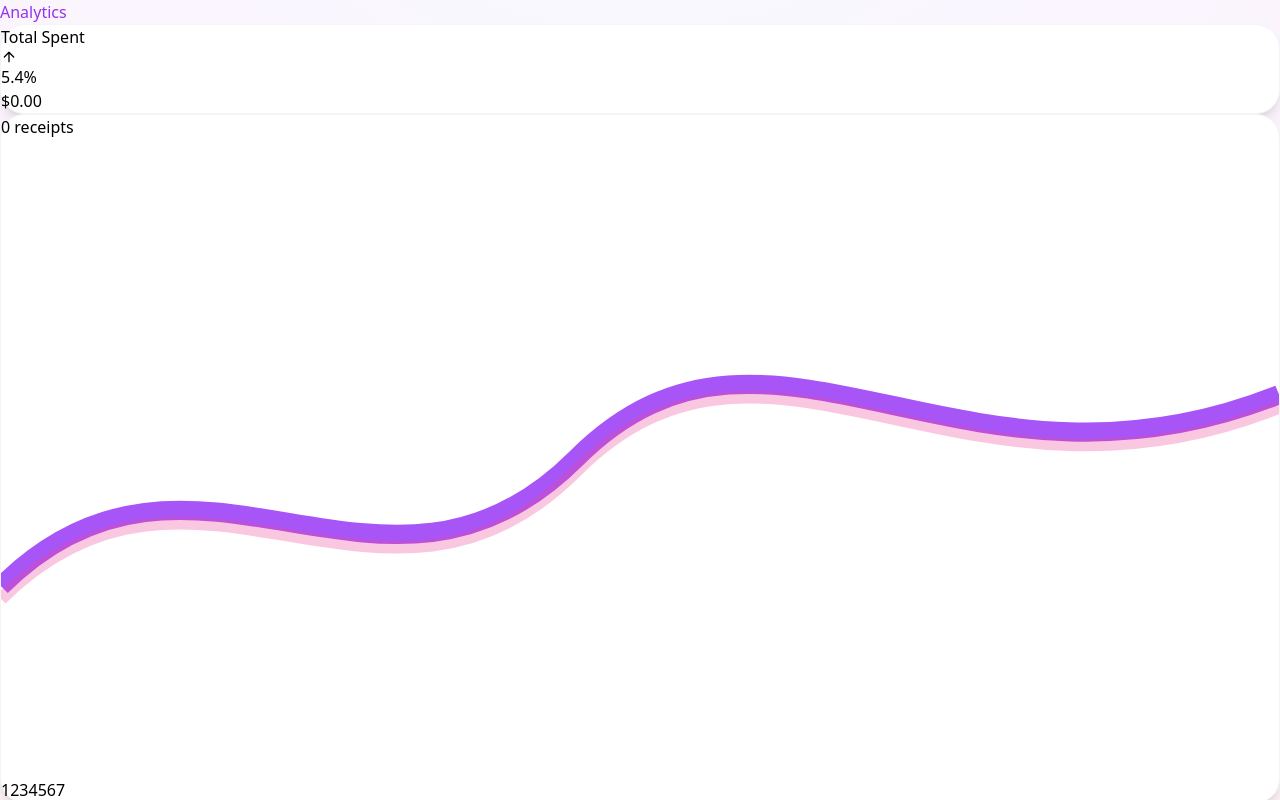
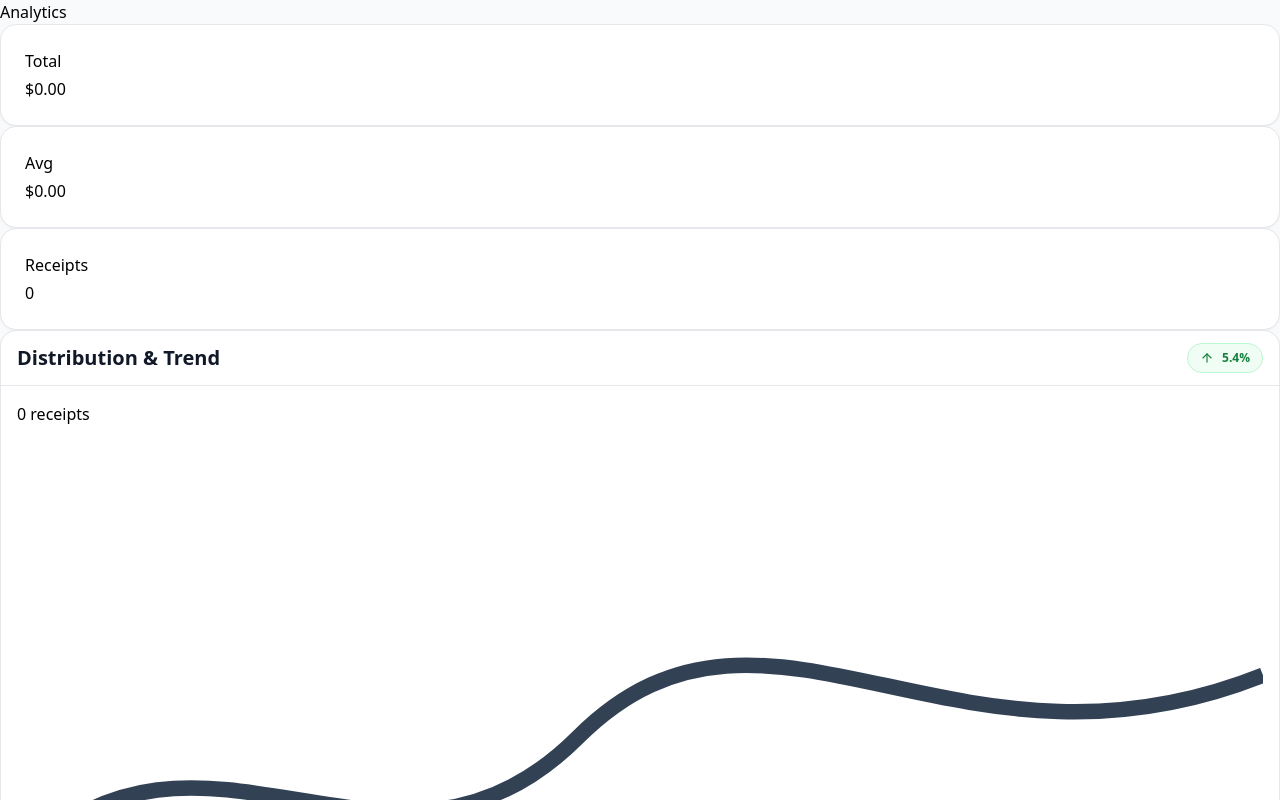
Before and after one commit to Kardaoui-Bellal/receipt-scanner-app, a React (Vite) app: page / in a window 1280 px wide. Both pictures are taken after a click on the button "Analytics". Shown: the top 800 px of the page. Built offline with nearby package versions, Linux system fonts and the light colour scheme.

Commit message:
redesign 5

```diff
--- a/src/App.jsx
+++ b/src/App.jsx
@@ -217,13 +217,13 @@ const App = () => {
   const filteredReceipts = getFilteredReceipts();
 
   return (
-    <div className="min-h-screen bg-gradient-to-br from-blue-50 via-purple-50 to-pink-50">
+    <div className="min-h-screen">
       <div className="max-w-md mx-auto pb-24">
         {/* Header */}
-        <div className="bg-white/80 backdrop-blur-xl px-6 py-6 sticky top-0 z-10 shadow-lg">
-          <div className="flex items-center justify-between mb-4">
-            <h1 className="text-3xl font-black headline-gradient">
-              {view === 'list' ? 'My Receipts' : 'Analytics'}
+        <div className="bg-white/80 backdrop-blur-xl px-6 py-4 sticky top-0 z-10 shadow-lg border-b border-gray-200">
+          <div className="flex items-center justify-between">
+            <h1 className="text-2xl font-black text-gray-900">
+              {view === 'list' ? 'Receipts' : 'Analytics'}
             </h1>
             {view === 'list' && (
               <div className="flex items-center gap-2">
@@ -237,7 +237,7 @@ const App = () => {
           </div>
 
           {view === 'list' && (
-            <div className="relative">
+            <div className="relative mt-3">
               <Search className="absolute left-4 top-1/2 transform -translate-y-1/2 text-gray-400" size={20} />
               <input
                 type="text"
@@ -246,6 +246,12 @@ const App = () => {
                 onChange={(e) => setSearchTerm(e.target.value)}
                 className="w-full pl-12 pr-4 pill-input"
               />
+              <div className="filter-pills mt-3">
+                <button className={`pill ${selectedCategory === 'all' ? 'pill-active' : ''}`} onClick={() => setSelectedCategory('all')}>All</button>
+                {categories.map(cat => (
+                  <button key={cat} className={`pill ${selectedCategory === cat ? 'pill-active' : ''}`} onClick={() => setSelectedCategory(cat)}>{cat}</button>
+                ))}
+              </div>
             </div>
           )}
         </div>
@@ -270,8 +276,8 @@ const App = () => {
               )}
 
               {filteredReceipts.map(receipt => (
-                <div key={receipt.id} className="soft-card hover:shadow-xl transition-all overflow-hidden">
-                  <div className="flex gap-4 p-5">
+                <div key={receipt.id} className="tile overflow-hidden">
+                  <div className="tile-body flex gap-4">
                     {/* Smaller Thumbnail */}
                     <div
                       className="flex-shrink-0 w-20 h-28 bg-gradient-to-br from-gray-100 to-gray-200 rounded-2xl overflow-hidden cursor-pointer hover:scale-105 transition-transform shadow-md"
@@ -300,14 +306,14 @@ const App = () => {
                         </div>
                       </div>
 
-                      <p className="text-3xl font-black bg-gradient-to-r from-purple-600 to-pink-600 bg-clip-text text-transparent mb-3">
+                      <p className="text-2xl font-extrabold text-gray-900 mb-3">
                         ${receipt.total.toFixed(2)}
                       </p>
 
                       <div className="flex items-center gap-2">
-                        <span className={`${categoryColors[receipt.category].bg} text-white px-3 py-1.5 rounded-full text-xs font-bold shadow-md flex items-center gap-1`}>
+                        <span className={`badge ${categoryColors[receipt.category].light} ${categoryColors[receipt.category].text.replace('text-', 'text-')} border`}>
                           <span>{categoryIcons[receipt.category]}</span>
-                          {receipt.category}
+                          <span className="font-bold">{receipt.category}</span>
                         </span>
                         <span className="text-xs text-gray-500 font-semibold">{receipt.itemCount?.toLocaleString()}</span>
                         {Array.isArray(receipt.items) && receipt.items.length > 0 && (
@@ -317,17 +323,15 @@ const App = () => {
                         )}
                       </div>
                       {expandedReceipt === receipt.id && Array.isArray(receipt.items) && receipt.items.length > 0 && (
-                        <div className="bg-gray-50 rounded-2xl p-3 border border-gray-100">
-                          <ul className="space-y-2">
+                        <div className="list-bordered mt-2">
                           {receipt.items.slice(0, 6).map((it, idx) => (
-                              <li key={idx} className="flex items-center justify-between">
+                            <div key={idx} className="list-item">
                               <span className="text-sm font-medium text-gray-700 truncate">{it.name}</span>
                               <span className="text-sm font-bold text-gray-900">${Number(it.price).toFixed(2)}</span>
-                              </li>
+                            </div>
                           ))}
-                          </ul>
                           {receipt.items.length > 6 && (
-                            <p className="text-xs text-gray-500 mt-2">+ {receipt.items.length - 6} more</p>
+                            <div className="px-4 py-2 text-xs text-gray-500">+ {receipt.items.length - 6} more</div>
                           )}
                         </div>
                       )}
@@ -357,22 +361,33 @@ const App = () => {
 
           {view === 'analytics' && (
             <div className="space-y-6 mt-6">
-              {/* Total Spent Card - light with green change */}
-              <div className="soft-card p-8 relative overflow-hidden">
-                <div className="flex items-center justify-between mb-2">
-                  <p className="text-sm font-bold text-gray-500">Total Spent</p>
-                  <span className={`font-bold text-sm flex items-center gap-1 ${stats.percentChange >= 0 ? 'text-green-600' : 'text-red-600'}`}>
-                    {stats.percentChange >= 0 ? <ArrowUp size={16} /> : <ArrowDown size={16} />}
+              {/* KPI Tiles */}
+              <div className="grid grid-cols-3 gap-3">
+                <div className="kpi">
+                  <span className="text-xs font-bold text-gray-500">Total</span>
+                  <span className="text-2xl font-black text-gray-900">${stats.total.toFixed(2)}</span>
+                </div>
+                <div className="kpi">
+                  <span className="text-xs font-bold text-gray-500">Avg</span>
+                  <span className="text-2xl font-black text-gray-900">${stats.count > 0 ? (stats.total / stats.count).toFixed(2) : '0.00'}</span>
+                </div>
+                <div className="kpi">
+                  <span className="text-xs font-bold text-gray-500">Receipts</span>
+                  <span className="text-2xl font-black text-gray-900">{stats.count}</span>
+                </div>
+              </div>
+
+              {/* Distribution & Trend Panel */}
+              <div className="tile">
+                <div className="tile-header">
+                  <h3 className="section-title">Distribution & Trend</h3>
+                  <span className={`badge ${stats.percentChange >= 0 ? 'badge-green' : 'badge-orange'}`}>
+                    {stats.percentChange >= 0 ? <ArrowUp size={14} /> : <ArrowDown size={14} />}
                     {Math.abs(stats.percentChange).toFixed(1)}%
                   </span>
                 </div>
-                <p className="text-5xl font-black text-gray-900">${stats.total.toFixed(2)}</p>
-              </div>
-
-              {/* Donut + Trend combined like mockup */}
-              <div className="soft-card p-6">
+                <div className="tile-body">
                   <div className="grid grid-cols-3 gap-6 items-center">
-                  {/* Donut */}
                     <div className="col-span-1 flex items-center justify-center">
                       <div className="relative w-32 h-32">
                         {stats.total > 0 && Object.values(stats.byCategory).some(v => v > 0) ? (
@@ -401,13 +416,12 @@ const App = () => {
                         </div>
                       </div>
                     </div>
-                  {/* Trend */}
                     <div className="col-span-2">
                       <div className="h-24 relative">
                         <svg viewBox="0 0 200 100" className="w-full h-full">
-                        <path d="M0 70 C 30 40, 60 80, 90 50 S 150 60, 200 40" stroke="#A855F7" strokeWidth="3" fill="none" />
-                        <path d="M0 72 C 30 42, 60 82, 90 52 S 150 62, 200 42" stroke="#EC4899" strokeWidth="2" fill="none" opacity="0.3" />
+                          <path d="M0 70 C 30 40, 60 80, 90 50 S 150 60, 200 40" stroke="#334155" strokeWidth="2.5" fill="none" />
                         </svg>
+                        <div className="absolute inset-x-0 bottom-0 h-px bg-gray-200"></div>
                       </div>
                       <div className="flex justify-between mt-2 text-xs text-gray-500 font-semibold">
                         <span>1</span>
@@ -421,11 +435,14 @@ const App = () => {
                     </div>
                   </div>
                 </div>
+              </div>
 
-              {/* Category Breakdown */}
-              <div className="soft-card p-6">
-                <h3 className="text-xl font-black text-gray-900 mb-6">Category breakdown</h3>
-                <div className="space-y-4">
+              {/* Category Breakdown Panel */}
+              <div className="tile">
+                <div className="tile-header">
+                  <h3 className="section-title">Category Breakdown</h3>
+                </div>
+                <div className="tile-body space-y-4">
                   {Object.entries(stats.byCategory)
                     .filter(([_, amount]) => amount > 0)
                     .sort((a, b) => b[1] - a[1])
@@ -483,7 +500,7 @@ const App = () => {
         {previewImage && (
           <div className="fixed inset-0 bg-black/95 z-50 flex items-center justify-center p-4" onClick={() => setPreviewImage(null)}>
             <div className="relative w-full max-w-2xl">
-              <button onClick={() => setPreviewImage(null)} className="absolute -top-14 right-0 text-white bg-white/10 hover:bg-white/20 rounded-full p-3">
+              <button onClick={() => setPreviewImage(null)} aria-label="Close preview" className="absolute -top-14 right-0 text-white bg-white/10 hover:bg-white/20 rounded-full p-3 focus:ring-2 focus:ring-white/50">
                 <X size={28} strokeWidth={2.5} />
               </button>
               <img src={previewImage} alt="Receipt" className="w-full h-auto max-h-[85vh] object-contain rounded-2xl" onClick={(e) => e.stopPropagation()} />
@@ -498,8 +515,9 @@ const App = () => {
               <h3 className="text-2xl font-black bg-gradient-to-r from-purple-600 to-pink-600 bg-clip-text text-transparent mb-6">Edit Receipt</h3>
               <div className="space-y-4">
                 <div>
-                  <label className="block text-sm font-bold text-gray-700 mb-2">Merchant</label>
+                  <label className="block text-sm font-bold text-gray-700 mb-2" htmlFor="merchant">Merchant</label>
                   <input
+                    id="merchant"
                     type="text"
                     value={editingReceipt.merchant}
                     onChange={(e) => setEditingReceipt({ ...editingReceipt, merchant: e.target.value })}
@@ -507,8 +525,9 @@ const App = () => {
                   />
                 </div>
                 <div>
-                  <label className="block text-sm font-bold text-gray-700 mb-2">Amount</label>
+                  <label className="block text-sm font-bold text-gray-700 mb-2" htmlFor="amount">Amount</label>
                   <input
+                    id="amount"
                     type="number"
                     step="0.01"
                     value={editingReceipt.total}
@@ -517,8 +536,9 @@ const App = () => {
                   />
                 </div>
                 <div>
-                  <label className="block text-sm font-bold text-gray-700 mb-2">Category</label>
+                  <label className="block text-sm font-bold text-gray-700 mb-2" htmlFor="category">Category</label>
                   <select
+                    id="category"
                     value={editingReceipt.category}
                     onChange={(e) => setEditingReceipt({ ...editingReceipt, category: e.target.value })}
                     className="w-full px-4 py-3 bg-gray-50 border-2 border-gray-200 rounded-2xl focus:outline-none focus:ring-2 focus:ring-purple-500 font-medium"
@@ -530,10 +550,10 @@ const App = () => {
                 </div>
               </div>
               <div className="flex gap-3 mt-6">
-                <button onClick={() => updateReceipt(editingReceipt.id, editingReceipt)} className="flex-1 bg-gradient-to-r from-purple-500 to-pink-500 text-white py-4 rounded-2xl font-bold hover:shadow-xl transition-all">
+                <button onClick={() => updateReceipt(editingReceipt.id, editingReceipt)} className="flex-1 bg-gradient-to-r from-purple-500 to-pink-500 text-white py-4 rounded-2xl font-bold hover:shadow-xl transition-all focus:ring-2 focus:ring-purple-300">
                   Save
                 </button>
-                <button onClick={() => setEditingReceipt(null)} className="flex-1 bg-gray-100 py-4 rounded-2xl font-bold hover:bg-gray-200 transition-all">
+                <button onClick={() => setEditingReceipt(null)} className="flex-1 bg-gray-100 py-4 rounded-2xl font-bold hover:bg-gray-200 transition-all focus:ring-2 focus:ring-gray-300">
                   Cancel
                 </button>
               </div>
--- a/src/index.css
+++ b/src/index.css
@@ -10,7 +10,7 @@ html, body, #root {
 body {
   -webkit-font-smoothing: antialiased;
   -moz-osx-font-smoothing: grayscale;
-  background: radial-gradient(1200px 600px at 50% -100px, rgb(248 250 252) 0%, rgb(250 245 255) 40%, rgb(253 242 248) 100%);
+  background: #f8fafc;
 }
 
 /* Soft card shadows and rounded corners */
@@ -31,6 +31,50 @@ body {
 /* Bottom nav blur and border */
 .blur-nav {
   @apply bg-white/80 backdrop-blur-xl border-t border-gray-200 shadow-lg;
+}
+
+/* Design System additions */
+.tile {
+  @apply bg-white border border-gray-200 rounded-2xl shadow-sm;
+}
+.tile-header {
+  @apply px-4 py-3 border-b border-gray-200 flex items-center justify-between;
+}
+.tile-body {
+  @apply p-4;
+}
+.kpi {
+  @apply tile p-6 flex flex-col gap-1;
+}
+.section {
+  @apply max-w-md mx-auto px-4;
+}
+.section-title {
+  @apply text-xl font-bold text-gray-900;
+}
+.badge {
+  @apply inline-flex items-center gap-2 px-3 py-1.5 rounded-full text-xs font-bold border;
+}
+.badge-green { @apply bg-green-50 text-green-700 border-green-200; }
+.badge-blue { @apply bg-blue-50 text-blue-700 border-blue-200; }
+.badge-purple { @apply bg-purple-50 text-purple-700 border-purple-200; }
+.badge-orange { @apply bg-orange-50 text-orange-700 border-orange-200; }
+.badge-pink { @apply bg-pink-50 text-pink-700 border-pink-200; }
+
+.list-bordered {
+  @apply divide-y divide-gray-200 border border-gray-200 rounded-2xl overflow-hidden;
+}
+.list-item {
+  @apply flex items-center justify-between px-4 py-3;
+}
+.filter-pills {
+  @apply flex gap-2 flex-wrap;
+}
+.pill {
+  @apply px-3 py-1.5 rounded-full border border-gray-200 text-sm font-semibold bg-white hover:bg-gray-50 cursor-pointer;
+}
+.pill-active {
+  @apply bg-gray-900 text-white border-gray-900;
 }
 
 body {
```
Lines whose indentation alone changed are shown as unchanged.
